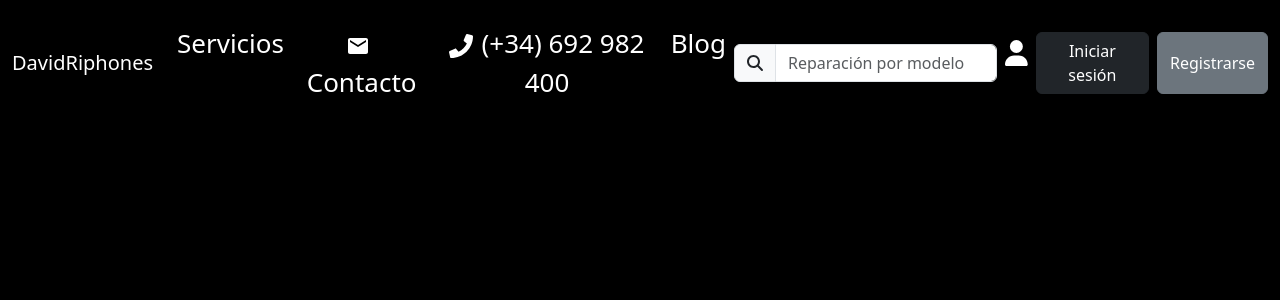
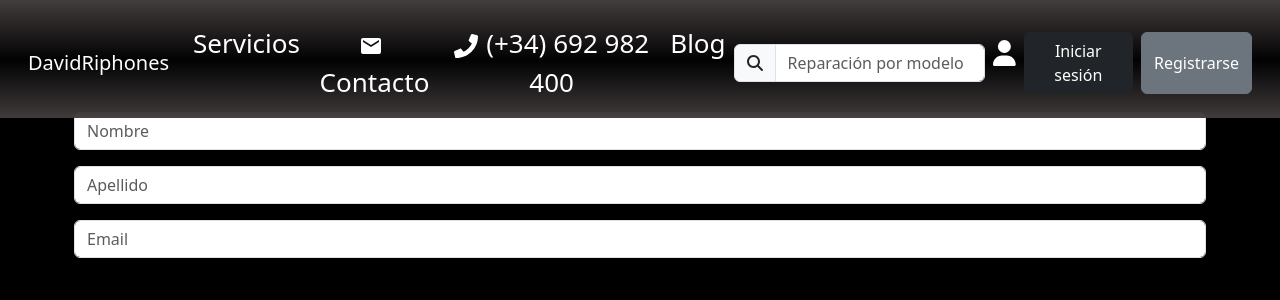
Before and after one commit to sofiafernands/movile_site, a React (Create React App) app: page /formclient in a window 1280 px wide. Shown: the top 300 px of the page. Built offline with nearby package versions, Linux system fonts and the light colour scheme.

Commit message:
creation of routes and redirection of the contact us button, via Link de react

```diff
--- a/public/index.html
+++ b/public/index.html
@@ -25,6 +25,9 @@
       Learn how to configure a non-root public URL by running `npm run build`.
     -->
     <title>Ri_phones</title>
+    <link rel="stylesheet" href="https://cdnjs.cloudflare.com/ajax/libs/font-awesome/5.15.3/css/all.min.css">
+    <!-- Bootstrap CSS -->
+
   </head>
   <body>
     <noscript>You need to enable JavaScript to run this app.</noscript>
--- a/src/App.css
+++ b/src/App.css
@@ -9,6 +9,6 @@
   display: flex;
   flex-direction: column;
   align-items: center;
-  justify-content: center;
+  padding: 5%;
   font-size: calc(10px + 2vmin);
 }
--- a/src/App.js
+++ b/src/App.js
@@ -4,6 +4,7 @@ import './App.css';
 import Navbar from './front/component/navbar';
 import 'bootstrap/dist/css/bootstrap.min.css';
 import MovileRepair from './front/pages/movileRepair/index.js'
+import FormClient from "./front/pages/formClient";
 
 function App() {
   return (
@@ -13,6 +14,7 @@ function App() {
           <Navbar/>
           <Routes >
             <Route path="/" element={<MovileRepair />} />
+            <Route path="/formclient" element={<FormClient />} />
           </Routes>
         </header>
       </div>
--- /dev/null
+++ b/src/front/component/buttomInformation/buttomInformation.css
@@ -0,0 +1,3 @@
+.buttomInformation {
+  width: 60%;
+}
--- a/src/front/component/buttomInformation/index.jsx
+++ b/src/front/component/buttomInformation/index.jsx
@@ -1,11 +1,18 @@
 import React from "react";
+import { Link } from 'react-router-dom';
 import 'bootstrap/dist/css/bootstrap.min.css';
+import './buttomInformation.css';
 
 
 function ButtomInformation() {
     return (
-
-        <button type="button" class="btn btn-secondary">Consulta con nosotros</button>
+< Link to="/formclient">
+        <button type="button"
+            className="buttomInformation btn btn-secondary"
+            title="solicita informacion">
+            Consulta con nosotros
+        </button>
+</Link>
     )
 }
 
--- a/src/front/component/navbar/index.jsx
+++ b/src/front/component/navbar/index.jsx
@@ -1,6 +1,7 @@
 import React, { useState } from 'react';
 import 'bootstrap/dist/css/bootstrap.min.css';
 import 'bootstrap/dist/js/bootstrap.bundle.min';
+import './navbar.css';
 import { FontAwesomeIcon } from '@fortawesome/react-fontawesome';
 import { faSearch, faUser } from '@fortawesome/free-solid-svg-icons';
 import { MdEmail } from 'react-icons/md';
@@ -14,9 +15,9 @@ function Navbar() {
   const [expanded, setExpanded] = useState(false);
 
   return (
-    <nav className="navbar navbar-expand-lg fixed-top">
-      <div className="container-fluid mx-auto mb-2 mt-2">
-        <a className="navbar-brand text-white" href="#">DavidRiphones</a>
+    <nav className="navbar navbar-expand-lg fixed-top ">
+      <div className="container-fluid mx-auto me-3 ms-3 mt-2">
+        <a className="navbar-brand text-white" href="/">DavidRiphones</a>
         <button
           className="navbar-toggler mb-2"
           type="button"
@@ -28,7 +29,7 @@ function Navbar() {
         <div className={`collapse navbar-collapse ${expanded ? 'show' : ''}`}>
           <ul className="navbar-nav me-auto mb-2 mb-lg-0 text-white">
             <li className="nav-item">
-              <a className="nav-link active text-white" aria-current="page" href="services">
+              <a className="nav-link active text-white" aria-current="page" href="/">
                 Servicios
               </a>
             </li>
--- a/src/front/component/navbar/navbar.css
+++ b/src/front/component/navbar/navbar.css
@@ -0,0 +1,7 @@
+.navbar {
+    background: rgb(66,61,61);
+background: -moz-linear-gradient(0deg, rgba(66,61,61,0.9734032040550595) 0%, rgba(2,2,2,1) 49%, rgba(66,60,60,1) 99%);
+background: -webkit-linear-gradient(0deg, rgba(66,61,61,0.9734032040550595) 0%, rgba(2,2,2,1) 49%, rgba(66,60,60,1) 99%);
+background: linear-gradient(0deg, rgba(66,61,61,0.9734032040550595) 0%, rgba(2,2,2,1) 49%, rgba(66,60,60,1) 99%);
+filter: progid:DXImageTransform.Microsoft.gradient(startColorstr="#423d3d",endColorstr="#423c3c",GradientType=1);
+}
--- a/src/front/pages/formClient/index.js
+++ b/src/front/pages/formClient/index.js
@@ -0,0 +1,25 @@
+import React from "react";
+import 'bootstrap/dist/css/bootstrap.min.css';
+import 'bootstrap/dist/js/bootstrap.bundle.min';
+
+
+
+function FormClient() {
+    return (
+        <div className="container mt-5 ">
+            <form className="row g-3">
+                <input type="text" className="form-control" placeholder="Nombre" aria-label="Nombre" />
+                <input type="text" className="form-control" placeholder="Apellido" aria-label="Apellido" />
+                <input type="email" className="form-control" placeholder="Email" aria-label="Email" />
+                <ul className="list-group list-group-flush">
+
+                </ul>
+
+            </form>
+
+
+
+        </div>
+    );
+    }
+export default FormClient;
--- a/src/front/pages/movileRepair/index.js
+++ b/src/front/pages/movileRepair/index.js
@@ -10,9 +10,10 @@ import React from "react";
 import './movileRepair.css';
 
 
+
 function MovileRepair() {
     return (
-        <div>
+        <div className='d-inline-flex p-2 col-12'>
             <div className=" d-flex">
                 <div className="row justify-content-center align-items-center">
                     <div className="col-6">
```
